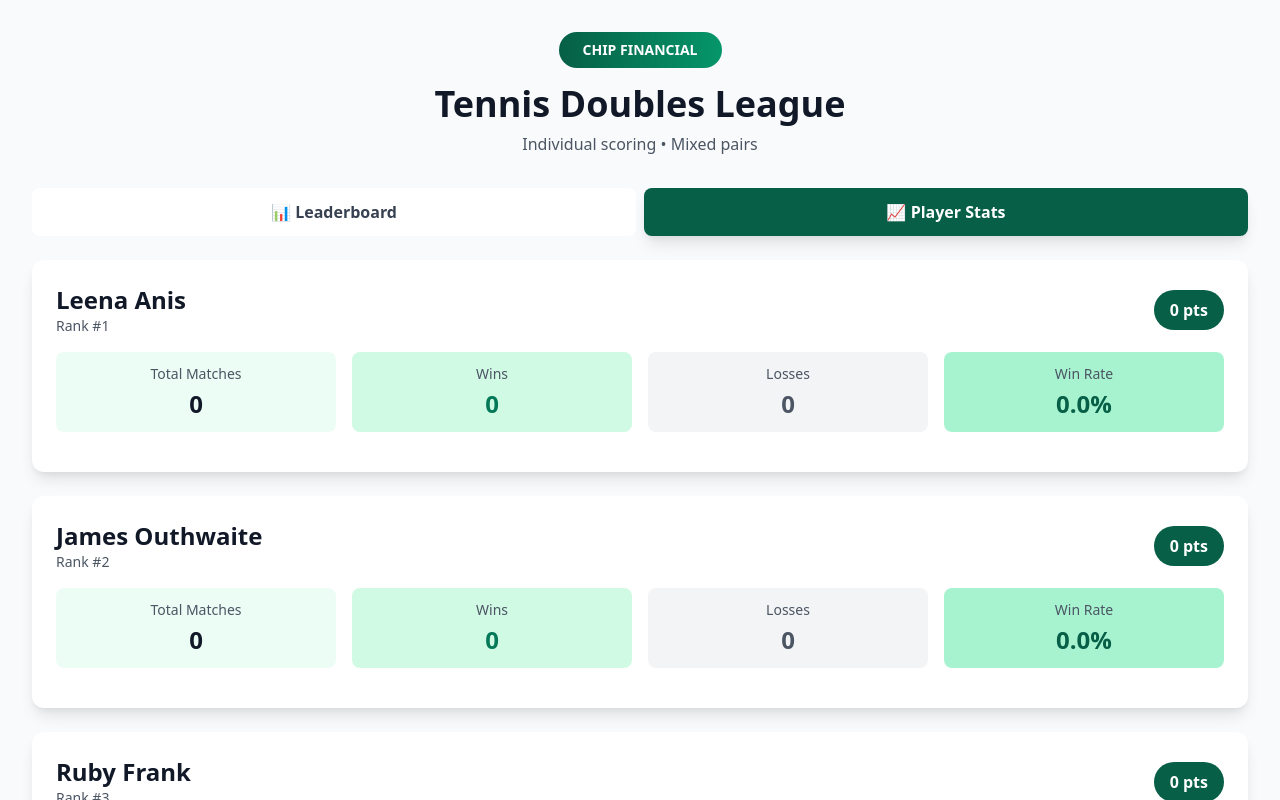
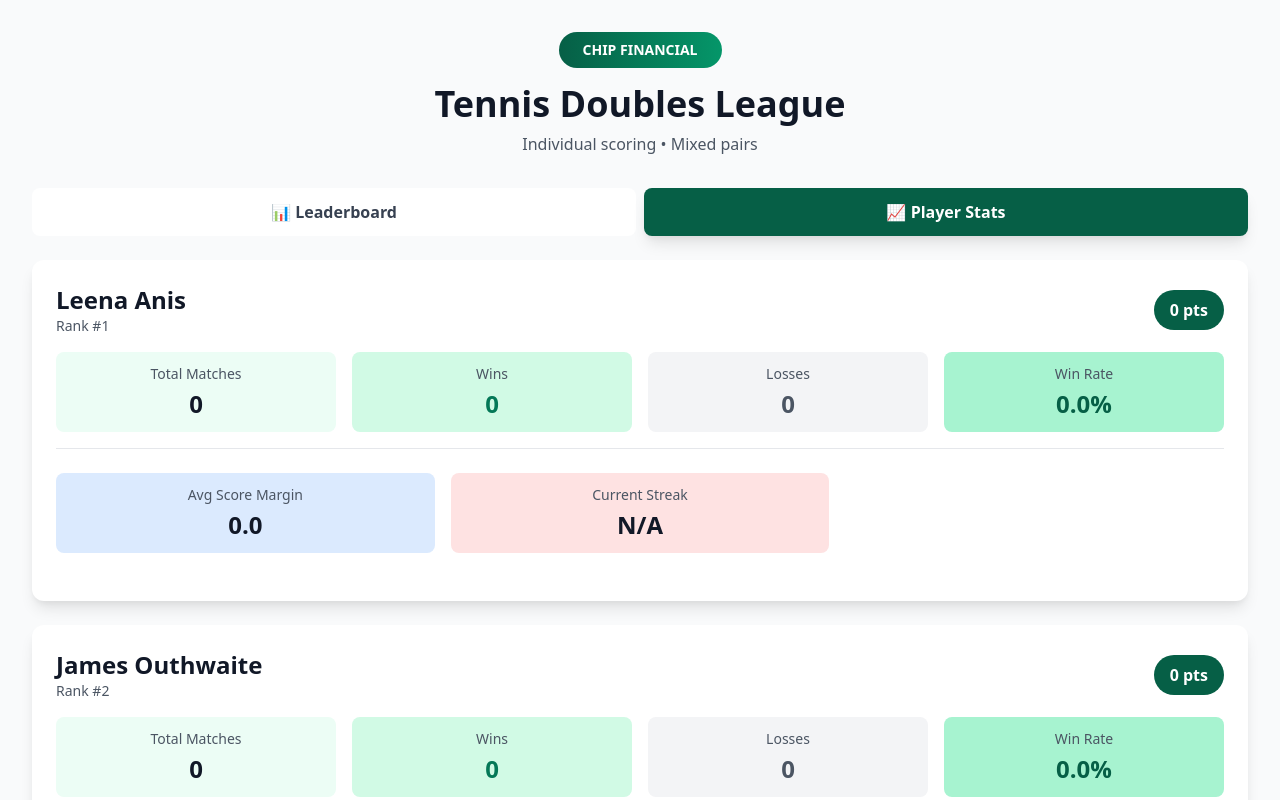
Before and after one commit to jouthwaite/my-tennis-league-app, a React (Vite) app: page / in a window 1280 px wide. Both pictures are taken after a click on the button "📈 Player Stats". Shown: the top 800 px of the page. Built offline with nearby package versions, Linux system fonts and the light colour scheme.

Commit message:
Refactor player stats logic and UI components
Refactor player statistics calculations and improve type safety with TypeScript assertions. Update UI components for better clarity and organization.

```diff
--- a/src/App.tsx
+++ b/src/App.tsx
@@ -1,7 +1,6 @@
 import React, { useState, useEffect } from 'react';
 
-// NOTE: Since you removed the Lucide icons, I've used emojis
-// and kept the remaining logic clean.
+// NOTE: TS 'as const' is used for type assertions in the functions below
 
 interface Player {
   id: number;
@@ -13,7 +12,7 @@ interface Player {
 
 interface Match {
   id: number;
-  team1: [string, string]; // NOTE: IDs are stored as strings here
+  team1: [string, string];
   team2: [string, string];
   team1Score: number;
   team2Score: number;
@@ -34,6 +33,17 @@ interface ExportData {
   players: Player[];
   matches: Match[];
   exportDate: string;
+}
+
+// Interface for the detailed stats returned by getPlayerStats
+interface DetailedPlayerStats extends Player {
+    totalMatches: number;
+    winRate: string;
+    recentMatches: Match[];
+    scoreMargin: string;
+    currentStreak: string;
+    bestPartner: { name: string; winRate: string } | null;
+    worstPartner: { name: string; winRate: string } | null;
 }
 
 function App() {
@@ -133,7 +143,6 @@ function App() {
     const losingTeam = match.winner === 'team1' ? match.team2 : match.team1;
 
     winningTeam.forEach(playerId => {
-      // Player IDs are strings from the select, but player.id is a number. We need to parse.
       const player = updatedPlayers.find(p => p.id === parseInt(playerId));
       if (player) {
         player.points += pointsForWin * multiplier;
@@ -168,7 +177,7 @@ function App() {
       team2: [newMatch.team2Player1, newMatch.team2Player2],
       team1Score,
       team2Score,
-      winner: team1Score > team2Score ? 'team1' : 'team2',
+      winner: team1Score > team2Score ? 'team1' as const : 'team2' as const,
       date: new Date().toISOString()
     };
 
@@ -210,7 +219,7 @@ function App() {
     // Update match with new winner
     const updatedMatch: Match = {
       ...editingMatch,
-      winner: editingMatch.team1Score > editingMatch.team2Score ? 'team1' : 'team2'
+      winner: editingMatch.team1Score > editingMatch.team2Score ? 'team1' as const : 'team2' as const
     };
 
     // Add new stats
@@ -229,23 +238,106 @@ function App() {
       )
     : matches;
 
-  const getPlayerStats = (playerId: number) => {
+  const getPlayerStats = (playerId: number): DetailedPlayerStats | null => {
     const player = players.find(p => p.id === playerId);
     if (!player) return null;
 
+    const playerIdStr = String(playerId);
     const playerMatches = matches.filter(m =>
-      m.team1.includes(String(playerId)) || m.team2.includes(String(playerId))
+      m.team1.includes(playerIdStr) || m.team2.includes(playerIdStr)
     );
 
-    const winRate = player.wins + player.losses > 0
-      ? ((player.wins / (player.wins + player.losses)) * 100).toFixed(1)
+    const totalMatches = player.wins + player.losses;
+
+    const winRate = totalMatches > 0
+      ? ((player.wins / totalMatches) * 100).toFixed(1)
       : '0.0';
+
+    // 1. Average Score Margin Calculation
+    let totalScoreDiff = 0;
+
+    playerMatches.forEach(match => {
+      const isTeam1 = match.team1.includes(playerIdStr);
+      const scoreFor = isTeam1 ? match.team1Score : match.team2Score;
+      const scoreAgainst = isTeam1 ? match.team2Score : match.team1Score;
+      totalScoreDiff += (scoreFor - scoreAgainst);
+    });
+
+    const scoreMargin = totalMatches > 0
+      ? (totalScoreDiff / totalMatches).toFixed(1)
+      : '0.0';
+
+    // 2. Current Streak Calculation
+    let currentStreak = 0;
+    let streakType: 'Win' | 'Loss' = 'Win';
+    const reversedMatches = [...playerMatches].sort((a, b) => b.id - a.id); // Sort by most recent first
+
+    for (const match of reversedMatches) {
+        const isWin = (match.team1.includes(playerIdStr) && match.winner === 'team1') ||
+                      (match.team2.includes(playerIdStr) && match.winner === 'team2');
+
+        if (currentStreak === 0) {
+            streakType = isWin ? 'Win' : 'Loss';
+            currentStreak = 1;
+        } else if ((isWin && streakType === 'Win') || (!isWin && streakType === 'Loss')) {
+            currentStreak++;
+        } else {
+            break; // Streak broken
+        }
+    }
+    const streakDisplay = currentStreak > 0 ? `${currentStreak}-${streakType}` : 'N/A';
+
+    // 3. Best/Worst Partner Calculation
+    const partnerStats: { [partnerId: string]: { wins: number; total: number } } = {};
+
+    playerMatches.forEach(match => {
+        const isTeam1 = match.team1.includes(playerIdStr);
+        const partnerTeam = isTeam1 ? match.team1 : match.team2;
+        const partnerId = partnerTeam.find(id => id !== playerIdStr);
+        if (!partnerId) return;
+
+        const isWin = (isTeam1 && match.winner === 'team1') || (!isTeam1 && match.winner === 'team2');
+
+        if (!partnerStats[partnerId]) {
+            partnerStats[partnerId] = { wins: 0, total: 0 };
+        }
+        partnerStats[partnerId].total++;
+        if (isWin) {
+            partnerStats[partnerId].wins++;
+        }
+    });
+
+    let bestPartner: { name: string; winRate: string } | null = null;
+    let worstPartner: { name: string; winRate: string } | null = null;
+    let bestRate = -1;
+    let worstRate = 2; // Start high
+
+    for (const id in partnerStats) {
+        const stats = partnerStats[id];
+        if (stats.total < 2) continue; // Require minimum 2 matches together
+
+        const rate = stats.wins / stats.total;
+        const partnerName = players.find(p => String(p.id) === id)?.name || 'Unknown';
+
+        if (rate > bestRate) {
+            bestRate = rate;
+            bestPartner = { name: partnerName, winRate: (rate * 100).toFixed(1) + '%' };
+        }
+        if (rate < worstRate) {
+            worstRate = rate;
+            worstPartner = { name: partnerName, winRate: (rate * 100).toFixed(1) + '%' };
+        }
+    }
 
     return {
       ...player,
-      totalMatches: player.wins + player.losses,
+      totalMatches,
       winRate,
-      recentMatches: playerMatches.slice(-5).reverse()
+      recentMatches: playerMatches.slice(-5).reverse(), // Still need the slice for display
+      scoreMargin: scoreMargin,
+      currentStreak: streakDisplay,
+      bestPartner,
+      worstPartner: bestPartner?.name !== worstPartner?.name ? worstPartner : null, // Prevent showing the same partner twice
     };
   };
 
@@ -638,7 +730,7 @@ function App() {
             </div>
           </>
         ) : (
-          /* Player Statistics View (This section was already complete) */
+          /* Player Statistics View */
           <div className="space-y-6">
             {sortedPlayers.map((player) => {
               const stats = getPlayerStats(player.id);
@@ -656,8 +748,8 @@ function App() {
                     </div>
                   </div>
 
-                  {/* Stats Grid */}
-                  <div className="grid grid-cols-2 sm:grid-cols-4 gap-3 md:gap-4 mb-4">
+                  {/* 1. Core Stats Grid */}
+                  <div className="grid grid-cols-2 sm:grid-cols-4 gap-3 md:gap-4 mb-6 border-b pb-4">
                     <div className="bg-green-50 rounded-lg p-3 text-center">
                       <p className="text-xs md:text-sm text-gray-600 mb-1">Total Matches</p>
                       <p className="text-xl md:text-2xl font-bold text-gray-900">{stats.totalMatches}</p>
@@ -676,7 +768,33 @@ function App() {
                     </div>
                   </div>
 
-                  {/* Recent Matches */}
+                  {/* 2. Advanced Stats Grid */}
+                  <div className="grid grid-cols-1 md:grid-cols-3 gap-3 md:gap-4 mb-6">
+                    <div className={`rounded-lg p-3 text-center ${stats.scoreMargin > '0' ? 'bg-blue-100' : 'bg-red-100'}`}>
+                      <p className="text-xs md:text-sm text-gray-600 mb-1">Avg Score Margin</p>
+                      <p className="text-xl md:text-2xl font-bold text-gray-900">{stats.scoreMargin}</p>
+                    </div>
+                    <div className={`rounded-lg p-3 text-center ${stats.currentStreak.includes('Win') ? 'bg-yellow-100' : 'bg-red-100'}`}>
+                      <p className="text-xs md:text-sm text-gray-600 mb-1">Current Streak</p>
+                      <p className="text-xl md:text-2xl font-bold text-gray-900">{stats.currentStreak}</p>
+                    </div>
+
+                    {stats.bestPartner && (
+                        <div className="bg-purple-100 rounded-lg p-3 text-center">
+                            <p className="text-xs md:text-sm text-gray-600 mb-1">Best Partner ({stats.bestPartner.winRate})</p>
+                            <p className="text-xl md:text-2xl font-bold text-purple-700">{stats.bestPartner.name}</p>
+                        </div>
+                    )}
+                    {stats.worstPartner && (
+                        <div className="bg-red-100 rounded-lg p-3 text-center">
+                            <p className="text-xs md:text-sm text-gray-600 mb-1">Worst Partner ({stats.worstPartner.winRate})</p>
+                            <p className="text-xl md:text-2xl font-bold text-red-700">{stats.worstPartner.name}</p>
+                        </div>
+                    )}
+                  </div>
+
+
+                  {/* 3. Recent Matches */}
                   {stats.recentMatches.length > 0 && (
                     <div>
                       <h4 className="text-sm font-semibold text-gray-700 mb-2">Recent Matches</h4>
@@ -741,7 +859,7 @@ function App() {
         @media print {
           body {
             print-color-adjust: exact;
-            -webkit-print-color-adjust: exact;
+            -webkit-print-adjust-print-color-adjust: exact;
           }
           .print\\:hidden {
             display: none !important;
```
